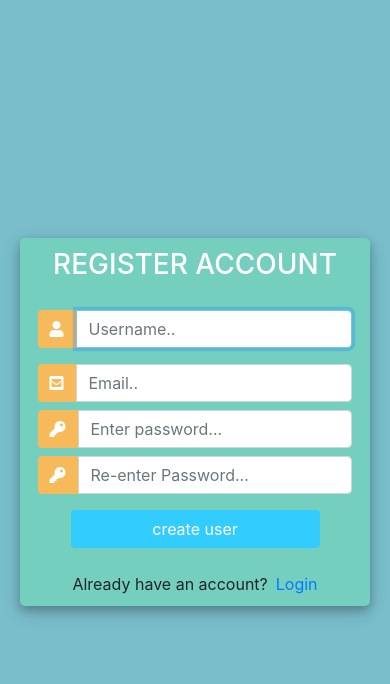
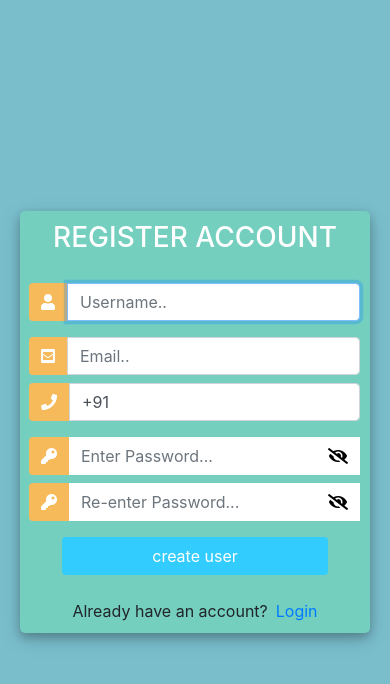
Before and after one commit to SMTAnsari/RV_App, a Django app: page /register/ in a window 390 px wide. Shown: the top 684 px of the page. Run offline with Django 4.2, Linux system fonts and the light colour scheme; parts of the project's set-up code (start-up, migrations or seed data) failed here and were passed over; some libraries are stand-ins or nearby versions.

Commit message:
phone number validating
Signed-off-by: MaheshReddyQ <maheshreddyqq@gmail.com>

```diff
--- a/RV/forms.py
+++ b/RV/forms.py
@@ -2,9 +2,10 @@ from django.forms import ModelForm
 from django.contrib.auth.models import User
 from django.contrib.auth.forms import UserCreationForm
 from django.forms import forms
-
+from django import forms
 
 class CreateUserForm(UserCreationForm):
+    phone_number = forms.CharField(label='Phone Number', max_length=10, widget=forms.TextInput(attrs={'type': 'tel', 'pattern': '[0-9]{10}', 'title': 'Please enter a 10-digit phone number','value': '+91'}))
     class Meta:
         model = User
-        fields = ['username', 'email', 'password1', 'password2']
+        fields = ['username', 'email','phone_number', 'password1', 'password2']
--- a/RV/templates/RV/register.html
+++ b/RV/templates/RV/register.html
@@ -73,6 +73,11 @@
         box-shadow: none !important;
         outline: 0px !important;
       }
+#id_password1,#id_password2{
+  border: transparent;
+}
+
+
     </style>
   </head>
   <body>
@@ -101,6 +106,13 @@
                 </div>
                 {{form.email}}
               </div>
+              <div class="input-group mb-3">
+                <div class="input-group-append">
+                  <span class="input-group-text"><i class="fas fa-phone"></i></span>
+                </div>
+                {{ form.phone_number }}
+              </div>
+              <div id="phone_number_error" style="display: none; color: red;">Invalid phone number</div>
               <div class="input-group mb-2">
                 <div class="input-group-append">
                   <span class="input-group-text"
@@ -108,6 +120,11 @@
                   ></span>
                 </div>
                 {{form.password1}}
+                <div class="input-group-append" style="background: white !important; ">
+                  <span class="input-group-text" style="background: transparent !important;">
+                    <i class="fas fa-eye-slash toggle-password" style="color: black;" onclick="togglePasswordVisibility()"></i>
+                  </span>
+                </div>
               </div>
               <div class="input-group mb-2">
                 <div class="input-group-append">
@@ -116,6 +133,11 @@
                   ></span>
                 </div>
                 {{form.password2}}
+                <div class="input-group-append" style="background: white !important; ">
+                  <span class="input-group-text" style="background: transparent !important;">
+                    <i class="fas fa-eye-slash toggle-password1" style="color: black;" onclick="togglePassword()"></i>
+                  </span>
+                </div>
               </div>
 
               <div class="d-flex justify-content-center mt-3 login_container">
@@ -127,7 +149,7 @@
               </div>
             </form>
           </div>
-          {{form.errors}}
+
           <div class="mt-4">
             <div class="d-flex justify-content-center links">
               Already have an account?
@@ -146,12 +168,62 @@
       var form_fields = document.getElementsByTagName("input");
       form_fields[1].placeholder = "Username..";
       form_fields[2].placeholder = "Email..";
-      form_fields[3].placeholder = "Enter password...";
-      form_fields[4].placeholder = "Re-enter Password...";
+      form_fields[3].placeholder = "Enter phonenumber.";
+      form_fields[4].placeholder = "Enter Password...";
+      form_fields[5].placeholder = "Re-enter Password...";
 
       for (var field in form_fields) {
         form_fields[field].className += " form-control";
       }
     </script>
+        <script>
+
+          function togglePasswordVisibility() {
+            const passwordInput = document.getElementById('id_password1');
+            const togglePasswordIcon = document.querySelector('.toggle-password');
+
+            if (passwordInput.type === 'password') {
+              passwordInput.type = 'text';
+              togglePasswordIcon.classList.add('fa-eye');
+              togglePasswordIcon.classList.remove('fa-eye-slash');
+            } else {
+              passwordInput.type = 'password';
+              togglePasswordIcon.classList.add('fa-eye-slash');
+              togglePasswordIcon.classList.remove('fa-eye');
+            }
+          };
+          function togglePassword() {
+            const passwordInput = document.getElementById('id_password2');
+            const togglePasswordIcon = document.querySelector('.toggle-password1');
+
+            if (passwordInput.type === 'password') {
+              passwordInput.type = 'text';
+              togglePasswordIcon.classList.add('fa-eye');
+              togglePasswordIcon.classList.remove('fa-eye-slash');
+            } else {
+              passwordInput.type = 'password';
+              togglePasswordIcon.classList.add('fa-eye-slash');
+              togglePasswordIcon.classList.remove('fa-eye');
+            }
+          };
+          document.addEventListener('DOMContentLoaded', function() {
+    const phoneNumberField = document.querySelector('#id_phone_number');
+    const phoneNumberError = document.querySelector('#phone_number_error');
+
+    phoneNumberField.addEventListener('input', function() {
+      const phoneNumber = phoneNumberField.value;
+
+      if (/^[6-9][0-9]{0,9}$/.test(phoneNumber) && phoneNumber.length === 10) {
+        phoneNumberField.classList.remove('is-invalid');
+        phoneNumberError.style.display = 'none';
+      } else {
+        phoneNumberField.classList.add('is-invalid');
+        phoneNumberError.style.display = 'block';
+      }
+    });
+  });
+
+          </script>
+
   </body>
 </html>
--- a/RV/views.py
+++ b/RV/views.py
@@ -41,10 +41,10 @@ def logout_user(request):
 
 @unauthenticated_user
 def register_page(request):
-    form = CreateUserForm()
+    form = CreateUserForm(request.POST)
     context = {'form': form}
     if request.method == 'POST':
-        form = CreateUserForm(request.POST)
+        form = CreateUserForm()
         if form.is_valid():
             form.save()
             user = form.cleaned_data.get('username')
--- a/RV_App/settings.py
+++ b/RV_App/settings.py
@@ -38,6 +38,7 @@ INSTALLED_APPS = [
     'django.contrib.messages',
     'django.contrib.staticfiles',
     'RV',
+    'phonenumber_field',
 ]
 
 MIDDLEWARE = [
```
Also changed, not shown: RV/migrations/0002_userprofile_date_created_userprofile_password_and_more.py (added).
